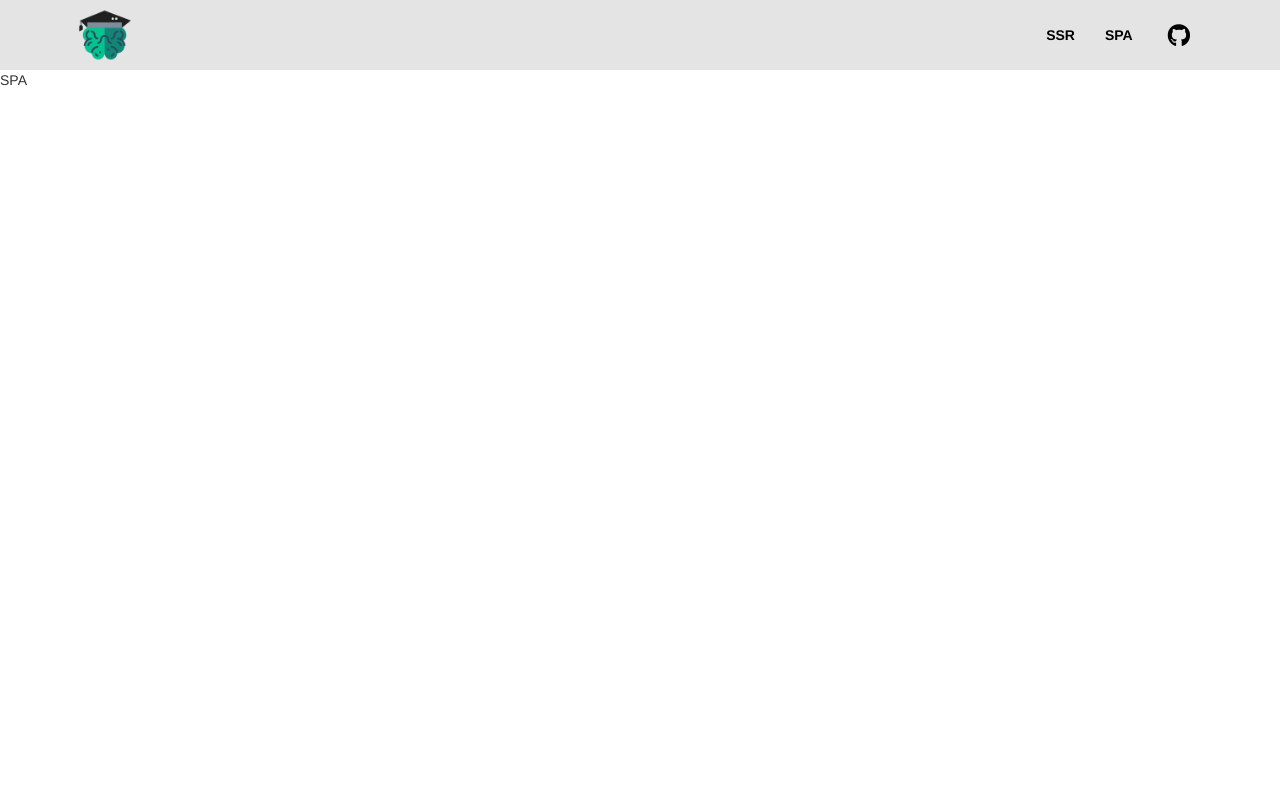
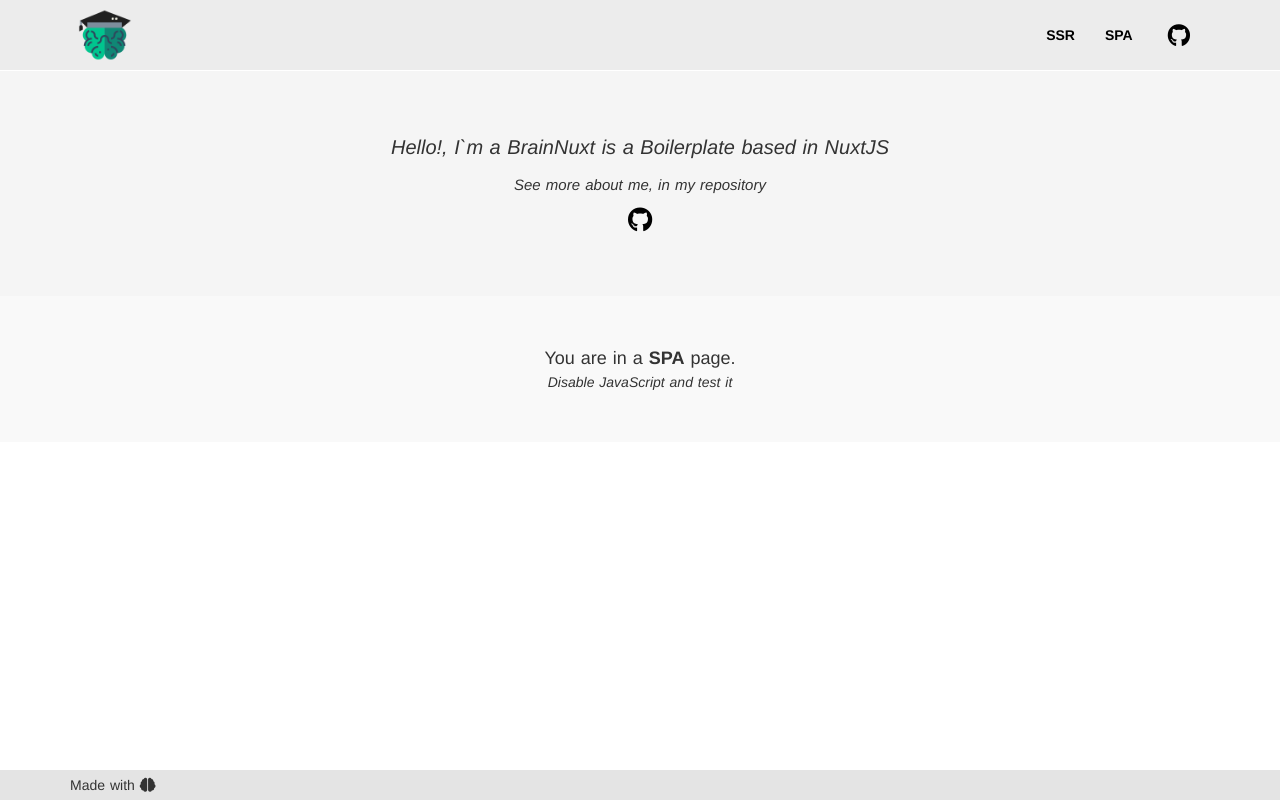
Before and after one commit to maccali/Brain-Nuxt.WEB, a Nuxt app: page /spa in a window 1280 px wide. Built offline with nearby package versions, Linux system fonts and the light colour scheme.

Commit message:
Component Adictions and organization

```diff
--- /dev/null
+++ b/components/footer/Footer.vue
@@ -0,0 +1,20 @@
+<template>
+  <div>
+    <footer class="container-fluid">
+      <div class="container">
+        <p>Made with <i class="fas fa-brain"></i></p>
+      </div>
+    </footer>
+  </div>
+</template>
+<style scoped>
+footer {
+  position: fixed;
+  bottom: 0px;
+  right: 0px;
+  left: 0px;
+  background-color: #e4e4e4;
+  padding-top: 5px;
+  padding-bottom: 5px;
+}
+</style>
--- a/components/navbar/NavBar.vue
+++ b/components/navbar/NavBar.vue
@@ -45,8 +45,12 @@
 .container-fluid {
   display: flex;
   align-items: center;
+  position: fixed;
+  top: 0px;
+  right: 0px;
+  left: 0px;
   height: 70px;
-  background-color: #e4e4e4;
+  background-color: #ececec;
 }
 nav {
   display: flex;
--- /dev/null
+++ b/components/sections/Apresentation.vue
@@ -0,0 +1,60 @@
+<template>
+  <div>
+    <section class="container-fluid">
+      <div class="container">
+        <div class="row">
+          <div class="col-12">
+            <div class="card">
+              <blockquote cite="https://github.com/maccali/BrainNUXT">
+                <i>Hello!, I`m a BrainNuxt is a Boilerplate based in NuxtJS</i>
+              </blockquote>
+            </div>
+            <div class="col-12">
+              <div class="card">
+                <i>See more about me, in my repository</i>
+              </div>
+            </div>
+            <div class="col-12">
+              <div class="card">
+                <a
+                  rel="noopener nofollow noreferrer"
+                  href="https://github.com/maccali/BrainNUXT"
+                  target="_black"
+                >
+                  <i class="fab fa-github"></i>
+                </a>
+              </div>
+            </div>
+          </div>
+        </div>
+      </div>
+    </section>
+  </div>
+</template>
+<style scoped>
+.container-fluid {
+  padding-top: 50px;
+  padding-bottom: 50px;
+  background-color: #f5f5f5;
+}
+.card {
+  display: flex;
+  justify-content: center;
+  margin-top: 12px;
+  margin-bottom: 12px;
+}
+i {
+  font-size: 15px;
+}
+blockquote i {
+  font-size: 20px;
+}
+.fab {
+  font-size: 25px;
+  color: black;
+  transition: all 0.2s;
+}
+.fab:hover {
+  transform: scale(1.2);
+}
+</style>
--- /dev/null
+++ b/components/sections/PageType.vue
@@ -0,0 +1,46 @@
+<template>
+  <div>
+    <section class="container-fluid">
+      <div class="container">
+        <div class="row">
+          <div class="col-12">
+            <div class="card">
+              <p>
+                You are in a
+                <b>{{ type }}</b> page.
+              </p>
+              <i>
+                Disable JavaScript and test it
+              </i>
+            </div>
+          </div>
+        </div>
+      </div>
+    </section>
+  </div>
+</template>
+<style scoped>
+.container-fluid {
+  background-color: #f9f9f9;
+}
+.card {
+  display: flex;
+  flex-direction: column;
+  align-items: center;
+  padding-top: 50px;
+  padding-bottom: 50px;
+}
+p {
+  font-size: 18px;
+}
+</style>
+<script>
+export default {
+  props: {
+    type: {
+      type: String,
+      default: ''
+    }
+  }
+}
+</script>
--- /dev/null
+++ b/components/utils/Spacer.vue
@@ -0,0 +1,28 @@
+<template>
+  <div>
+    <div class="container-fluid kako" :style="spaseeSty"></div>
+  </div>
+</template>
+
+<script>
+export default {
+  props: {
+    height: {
+      type: Number,
+      default: 10
+    },
+    bgVar: {
+      type: String,
+      default: 'bg-color-um'
+    }
+  },
+  computed: {
+    spaseeSty() {
+      return {
+        height: `${this.height}px`,
+        'background-color': `var(--${this.bgVar})`
+      }
+    }
+  }
+}
+</script>
--- a/pages/api/index.vue
+++ b/pages/api/index.vue
@@ -1,17 +1,28 @@
 <template>
   <div>
     <NavBar />
-    SSR
+    <Spacer :height="71" :bgVar="`bg-color-tres`" />
+    <Apresentation />
+    <PageType :type="`SSR`" />
+    <Footer />
     {{ ip }}
   </div>
 </template>
 
 <script>
 import NavBar from '~/components/navbar/NavBar'
+import Apresentation from '~/components/sections/Apresentation'
+import Footer from '~/components/footer/Footer'
+import Spacer from '~/components/utils/Spacer'
+import PageType from '~/components/sections/PageType'
 
 export default {
   components: {
-    NavBar
+    NavBar,
+    Apresentation,
+    Footer,
+    Spacer,
+    PageType
   },
   async asyncData({ $axios }) {
     const ip = await $axios.$get('http://icanhazip.com')
--- a/pages/index.vue
+++ b/pages/index.vue
@@ -1,15 +1,44 @@
 <template>
   <div>
     <NavBar />
+    <Spacer :height="71" :bgVar="`bg-color-tres`" />
+    <Apresentation />
+    <PageType :type="`SSR`" />
+    <Footer />
   </div>
 </template>
 
 <script>
 import NavBar from '~/components/navbar/NavBar'
+import Apresentation from '~/components/sections/Apresentation'
+import Footer from '~/components/footer/Footer'
+import Spacer from '~/components/utils/Spacer'
+import PageType from '~/components/sections/PageType'
 
 export default {
   components: {
-    NavBar
+    NavBar,
+    Apresentation,
+    Footer,
+    Spacer,
+    PageType
+  },
+  methods: {
+    displayLocationInfo(position) {
+      const lng = position.coords.longitude
+      const lat = position.coords.latitude
+
+      console.log(`longitude: ${lng} | latitude: ${lat}`)
+    }
+  },
+  mounted() {
+    if (navigator.geolocation) {
+      console.log(
+        navigator.geolocation.getCurrentPosition(this.displayLocationInfo)
+      )
+    } else {
+      // no can do
+    }
   }
 }
 </script>
--- a/pages/spa/index.vue
+++ b/pages/spa/index.vue
@@ -1,16 +1,27 @@
 <template>
   <div>
     <NavBar />
-    SPA
+    <Spacer :height="71" :bgVar="`bg-color-tres`" />
+    <Apresentation />
+    <PageType :type="`SPA`" />
+    <Footer />
   </div>
 </template>
 
 <script>
 import NavBar from '~/components/navbar/NavBar'
+import Apresentation from '~/components/sections/Apresentation'
+import Footer from '~/components/footer/Footer'
+import Spacer from '~/components/utils/Spacer'
+import PageType from '~/components/sections/PageType'
 
 export default {
   components: {
-    NavBar
+    NavBar,
+    Apresentation,
+    Footer,
+    Spacer,
+    PageType
   }
 }
 </script>
--- a/pages/ssr/index.vue
+++ /dev/null
@@ -1,16 +0,0 @@
-<template>
-  <div>
-    <NavBar />
-    SSR
-  </div>
-</template>
-
-<script>
-import NavBar from '~/components/navbar/NavBar'
-
-export default {
-  components: {
-    NavBar
-  }
-}
-</script>
```
